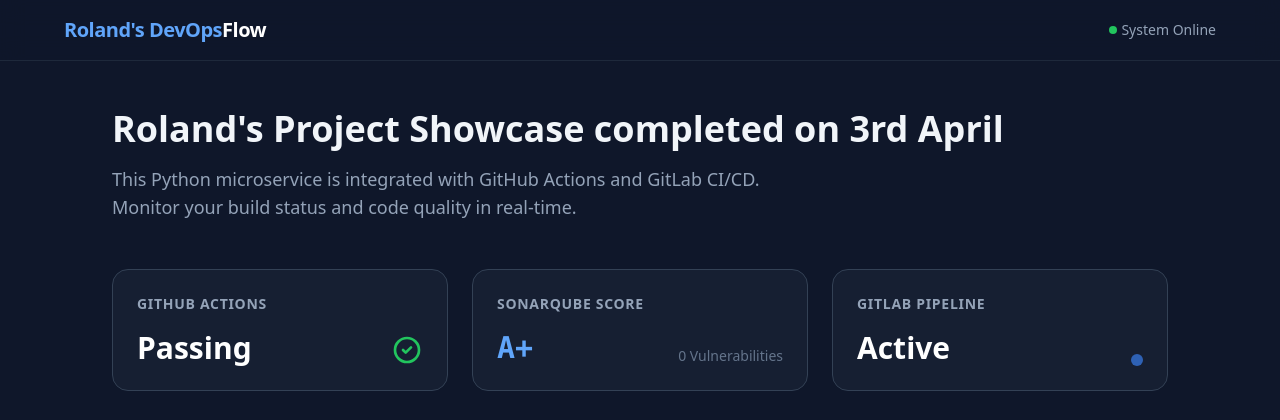
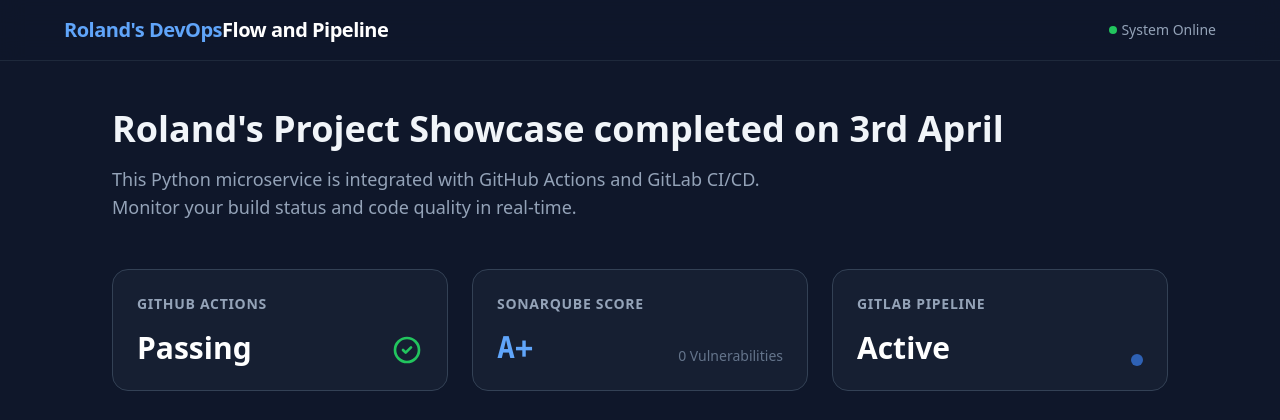
Before and after one commit to fortunate-panda/fastapi-devops-project, a FastAPI app: page / in a window 1280 px wide. Shown: the top 420 px of the page. Run offline with FastAPI, Linux system fonts and the light colour scheme; some libraries are stand-ins or nearby versions.

Commit message:
updated html

```diff
--- a/templates/index.html
+++ b/templates/index.html
@@ -10,7 +10,7 @@
 
     <nav class="border-b border-slate-800 p-4 bg-slate-900/50 backdrop-blur-md sticky top-0">
         <div class="max-w-6xl mx-auto flex justify-between items-center">
-            <h1 class="text-xl font-bold tracking-tight text-blue-400"> Roland's DevOps<span class="text-white">Flow</span></h1>
+            <h1 class="text-xl font-bold tracking-tight text-blue-400"> Roland's DevOps<span class="text-white">Flow and Pipeline</span></h1>
             <div class="flex gap-4 text-sm font-medium text-slate-400">
                 <span class="flex items-center gap-1"><div class="w-2 h-2 rounded-full bg-green-500"></div> System Online</span>
             </div>
```
